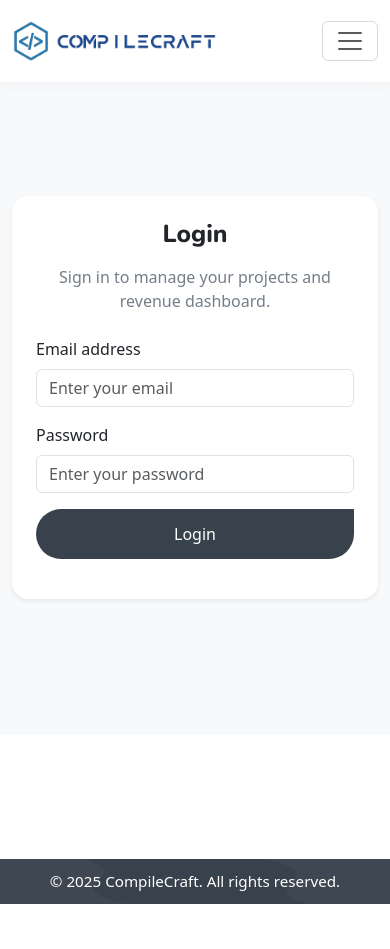
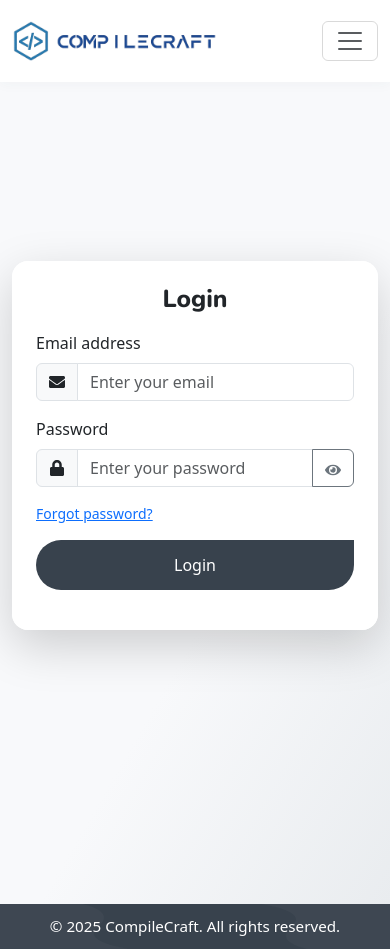
Before and after one commit to abhi1580/CompileCraft, a React (Vite) app in the folder frontend/: page /login in a window 390 px wide. Before the commit the page ends 904 px from the top, so only its background shows below. Built offline with nearby package versions, Linux system fonts and the light colour scheme; no server answers.

Commit message:
Revamp Login component with improved layout and styling. Introduce password visibility toggle and enhance user experience with icons and a welcoming branding section. Update form structure for better accessibility and responsiveness.

```diff
--- a/frontend/src/pages/common/Login.jsx
+++ b/frontend/src/pages/common/Login.jsx
@@ -1,9 +1,9 @@
-import React from 'react';
+import React, { useState, useEffect } from 'react';
 import { useNavigate } from 'react-router-dom';
 import { useDispatch, useSelector } from 'react-redux';
 import { login } from '../../redux/slices/authSlice';
-import { useEffect, useState } from 'react';
 import { toast } from 'react-toastify';
+import { FaLock, FaEnvelope, FaEye, FaEyeSlash } from 'react-icons/fa';
 
 function Login() {
   const dispatch = useDispatch();
@@ -11,6 +11,7 @@ function Login() {
   const { user, loading, error } = useSelector((state) => state.auth);
   const [email, setEmail] = useState('');
   const [password, setPassword] = useState('');
+  const [showPassword, setShowPassword] = useState(false);
 
   useEffect(() => {
     if (user) {
@@ -29,29 +30,84 @@ function Login() {
     e.preventDefault();
     dispatch(login({ email, password }));
   };
+
   return (
-    <section className="login_area d-flex align-items-center justify-content-center" style={{ minHeight: '80vh', background: '#f8f9fb' }}>
+    <section className="public-section py-5" style={{ background: 'linear-gradient(120deg, #f8f9fb 60%, #e9ecef 100%)', minHeight: '100vh' }}>
       <div className="container">
-        <div className="row justify-content-center">
-          <div className="col-md-6 col-lg-5">
-            <div className="bg-white rounded-4 shadow-sm p-4 p-md-5">
+        <div className="row justify-content-center align-items-center" style={{ minHeight: '80vh' }}>
+          <div className="col-lg-8">
+            <div className="row g-0 shadow-lg rounded-4 overflow-hidden bg-white">
+              {/* Left: Branding & Welcome */}
+              <div className="col-md-6 d-none d-md-flex flex-column justify-content-center align-items-center p-4" style={{ background: 'linear-gradient(135deg, #f8f9fb 60%, #fff 100%)' }}>
+                <img src="/assets/images/logo.png" alt="CompileCraft Logo" style={{ maxWidth: 90, marginBottom: 24 }} />
+                <h2 className="mb-3 text-center" style={{ fontWeight: 800, fontSize: '2rem', color: '#38424D' }}>Welcome Back!</h2>
+                <p className="text-center mb-4" style={{ color: '#747E88', fontSize: '1.1rem' }}>
+                  Sign in to manage your projects, team, and revenue dashboard.<br />
+                  <span style={{ color: '#F94F4F', fontWeight: 700 }}>CompileCraft</span> empowers you to build, launch, and scale with confidence.
+                </p>
+                <ul className="list-unstyled text-muted small mt-3" style={{ maxWidth: 260 }}>
+                  <li className="mb-2"><FaLock className="me-2 text-primary" /> Secure admin access</li>
+                  <li className="mb-2"><FaEnvelope className="me-2 text-primary" /> Email-based login</li>
+                  <li><span className="me-2 text-primary">🚀</span> Fast, modern dashboard</li>
+                </ul>
+              </div>
+              {/* Right: Login Form */}
+              <div className="col-md-6 bg-white p-4 p-md-5 d-flex flex-column justify-content-center">
                 <h2 className="mb-3 text-center" style={{ fontWeight: 800 }}>Login</h2>
-              <p className="text-center mb-4" style={{ color: '#747E88' }}>
-                Sign in to manage your projects and revenue dashboard.
-              </p>
-              <form onSubmit={handleSubmit}>
+                <form onSubmit={handleSubmit} autoComplete="on">
                   <div className="mb-3">
                     <label htmlFor="loginEmail" className="form-label">Email address</label>
-                  <input type="email" className="form-control" id="loginEmail" placeholder="Enter your email" required value={email} onChange={e => setEmail(e.target.value)} />
+                    <div className="input-group">
+                      <span className="input-group-text bg-light"><FaEnvelope /></span>
+                      <input
+                        type="email"
+                        className="form-control"
+                        id="loginEmail"
+                        placeholder="Enter your email"
+                        required
+                        value={email}
+                        onChange={e => setEmail(e.target.value)}
+                        autoComplete="email"
+                      />
+                    </div>
                   </div>
                   <div className="mb-3">
                     <label htmlFor="loginPassword" className="form-label">Password</label>
-                  <input type="password" className="form-control" id="loginPassword" placeholder="Enter your password" required value={password} onChange={e => setPassword(e.target.value)} />
+                    <div className="input-group">
+                      <span className="input-group-text bg-light"><FaLock /></span>
+                      <input
+                        type={showPassword ? 'text' : 'password'}
+                        className="form-control"
+                        id="loginPassword"
+                        placeholder="Enter your password"
+                        required
+                        value={password}
+                        onChange={e => setPassword(e.target.value)}
+                        autoComplete="current-password"
+                      />
+                      <button
+                        type="button"
+                        className="btn btn-outline-secondary"
+                        tabIndex={-1}
+                        onClick={() => setShowPassword(s => !s)}
+                        style={{ borderTopLeftRadius: 0, borderBottomLeftRadius: 0 }}
+                        aria-label={showPassword ? 'Hide password' : 'Show password'}
+                      >
+                        {showPassword ? <FaEyeSlash /> : <FaEye />}
+                      </button>
+                    </div>
+                  </div>
+                  <div className="d-flex justify-content-between align-items-center mb-3">
+                    <a href="#" className="small text-primary" style={{ textDecoration: 'underline' }}>Forgot password?</a>
                   </div>
                   <div className="d-grid mb-3">
                     <button type="submit" className="main-btn" disabled={loading}>{loading ? 'Logging in...' : 'Login'}</button>
                   </div>
+                  {error && (
+                    <div className="alert alert-danger text-center py-2" style={{ fontSize: '0.98rem' }}>{error}</div>
+                  )}
                 </form>
+              </div>
             </div>
           </div>
         </div>
```
Lines whose indentation alone changed are shown as unchanged.
